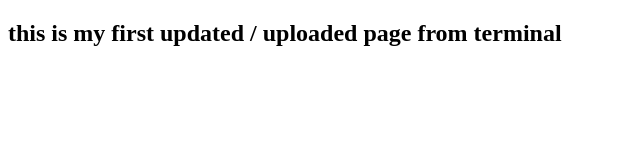
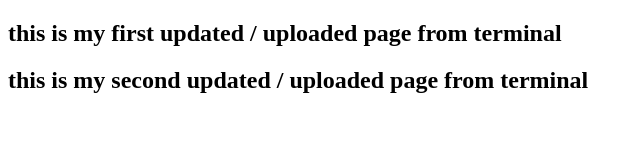
Before and after one commit to netsplash/githubbasics, a plain HTML site: page index.htm in a window 1280 px wide. Shown: the whole page, without its empty margins (0-643 px from the left). Drawn offline with Linux system fonts and the light colour scheme.

Commit message:
My Second update to a website
added another h1 tag

```diff
--- a/index.htm
+++ b/index.htm
@@ -10,6 +10,7 @@
 <body>
 
 <h2> this is my first updated / uploaded page from terminal</h2>
+<h2> this is my second updated / uploaded page from terminal</h2>
 
 </body>
 </html>
```
